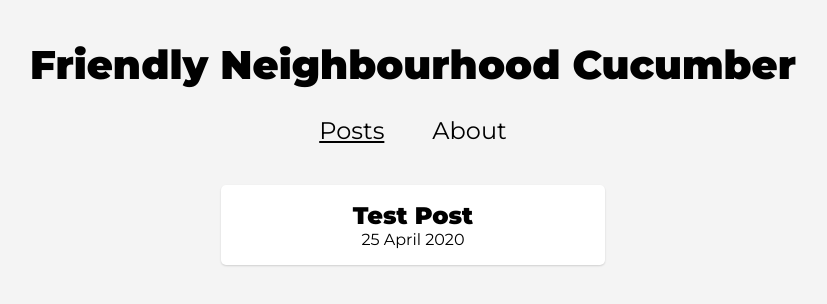
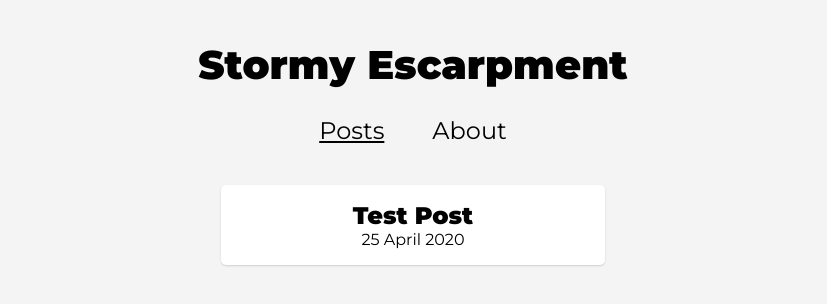
Before and after one commit to sashankr98/fnc-blog, a React (Create React App) app: page /blog/posts in a window 1280 px wide. Shown: the top 304 px of the page, without its empty margins (227-1054 px from the left). Built offline with nearby package versions, Linux system fonts and the light colour scheme.

Commit message:
Blog name change

```diff
--- a/public/index.html
+++ b/public/index.html
@@ -24,7 +24,7 @@
       work correctly both with client-side routing and a non-root public URL.
       Learn how to configure a non-root public URL by running `npm run build`.
     -->
-    <title>FNC Blog</title>
+    <title>Stormy Escarpment</title>
   </head>
   <body>
     <noscript>You need to enable JavaScript to run this app.</noscript>
--- a/src/components/HomePage.js
+++ b/src/components/HomePage.js
@@ -19,7 +19,7 @@ class HomePage extends React.Component {
 			<div className="home-page">
 				<header className="nav-bar">
 					<Link className="head-link" to="/">
-						<h1>Friendly Neighbourhood Cucumber</h1>
+						<h1>Stormy Escarpment</h1>
 					</Link>
 					<ul className="pages">
 						<li value="posts">
```
Also changed, not shown: public/about.md (+2 -2 lines).
